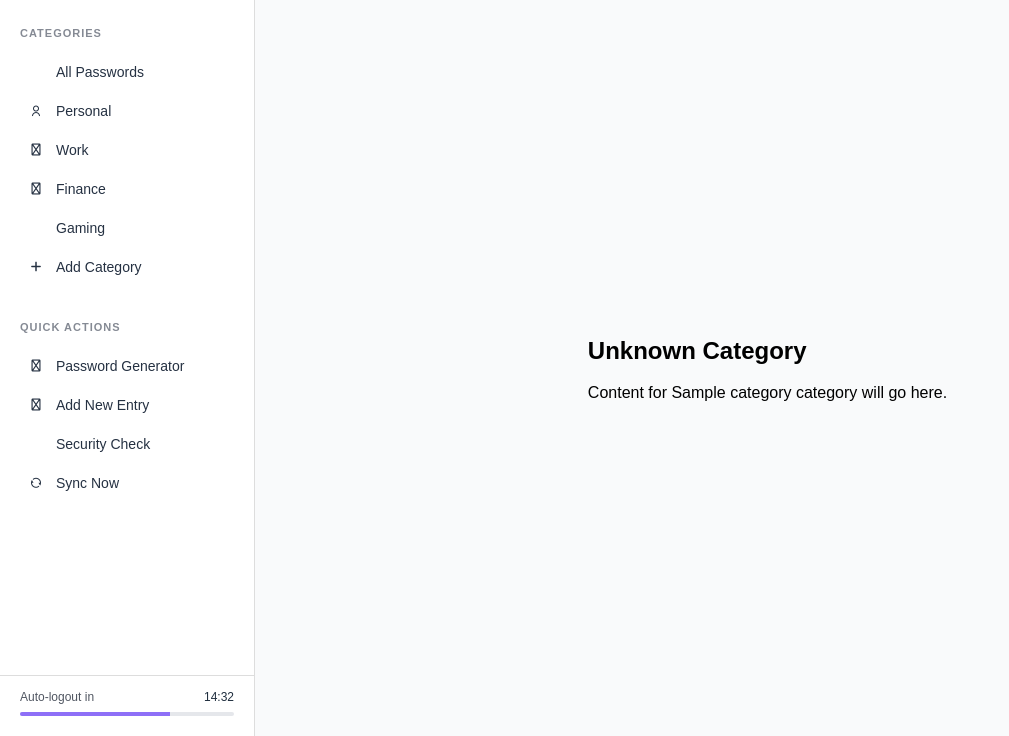
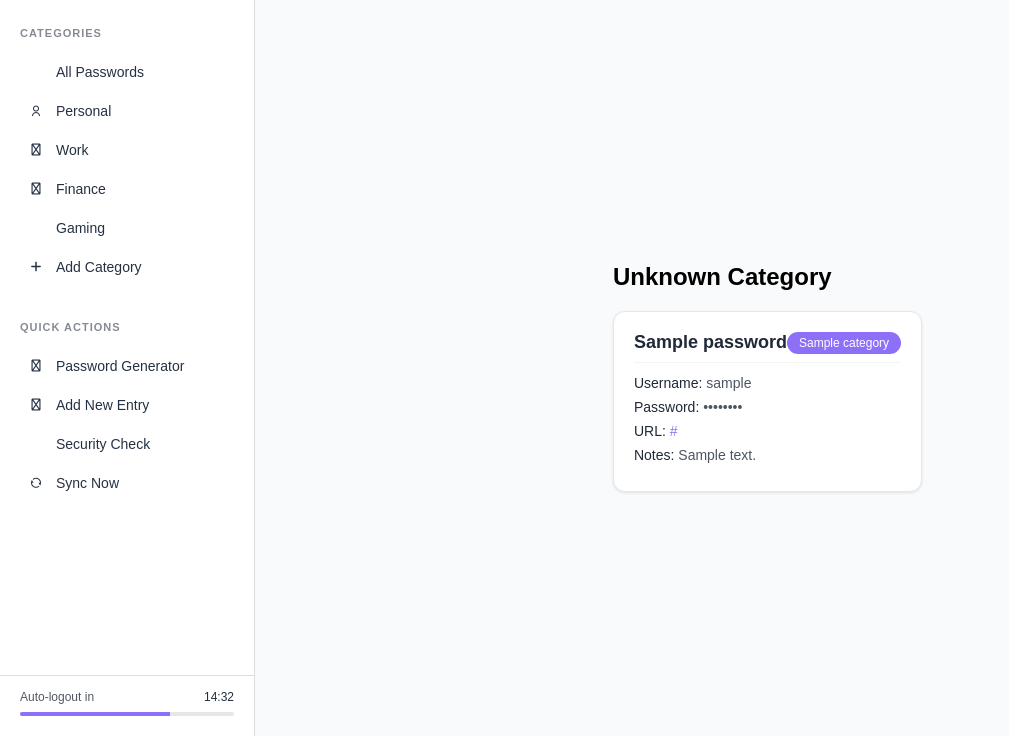
Before and after one commit to Arush2008/Password-manager, a Flask app: template templates/vault.html in a window 1280 px wide. Shown: the part 64-800 px from the top of the page, without its empty margins (0-1009 px from the left). Run offline with Flask 3, Linux system fonts and the light colour scheme; the template is opened without the code that fills it: most values are stand-ins (such as "Sample title", 1, 10 or a date in 2020); some libraries are stand-ins or nearby versions.

Commit message:
working password storage

```diff
--- a/static/style.css
+++ b/static/style.css
@@ -448,6 +448,75 @@ body.vault_page {
   padding: 20px;
 }
 
+/* Password List Styling */
+.password-list {
+  display: grid;
+  gap: 16px;
+  margin-top: 20px;
+}
+
+.password-card {
+  background: white;
+  border: 1px solid #e5e7eb;
+  border-radius: 12px;
+  padding: 20px;
+  box-shadow: 0 1px 3px rgba(0, 0, 0, 0.1);
+  transition: box-shadow 0.2s ease;
+}
+
+.password-card:hover {
+  box-shadow: 0 4px 12px rgba(0, 0, 0, 0.15);
+}
+
+.password-header {
+  display: flex;
+  justify-content: space-between;
+  align-items: center;
+  margin-bottom: 12px;
+  border-bottom: 1px solid #f3f4f6;
+  padding-bottom: 8px;
+}
+
+.password-header h3 {
+  margin: 0;
+  color: #1f2937;
+  font-size: 18px;
+  font-weight: 600;
+}
+
+.password-category {
+  background: #8e6ff7;
+  color: white;
+  padding: 4px 12px;
+  border-radius: 16px;
+  font-size: 12px;
+  font-weight: 500;
+}
+
+.password-details {
+  margin-top: 12px;
+}
+
+.password-details p {
+  margin: 8px 0;
+  color: #4b5563;
+  font-size: 14px;
+}
+
+.password-details strong {
+  color: #1f2937;
+  font-weight: 500;
+}
+
+.password-details a {
+  color: #8e6ff7;
+  text-decoration: none;
+}
+
+.password-details a:hover {
+  text-decoration: underline;
+}
+
 /* -------------------------------------------------- Password Generator Popup Styles -------------------------------------------------- */
 
 .popup-overlay {
--- a/templates/vault.html
+++ b/templates/vault.html
@@ -151,7 +151,32 @@
       {% else %}
         <h2>Unknown Category</h2>
       {% endif %}
-      <p>Content for {{ category }} category will go here.</p>
+
+      <!-- Display saved passwords -->
+      {% if passwords %}
+        <div class="password-list">
+          {% for password in passwords %}
+            <div class="password-card">
+              <div class="password-header">
+                <h3>{{ password.title }}</h3>
+                <span class="password-category">{{ password.category }}</span>
+              </div>
+              <div class="password-details">
+                <p><strong>Username:</strong> {{ password.username }}</p>
+                <p><strong>Password:</strong> ••••••••</p>
+                {% if password.url %}
+                  <p><strong>URL:</strong> <a href="{{ password.url }}" target="_blank">{{ password.url }}</a></p>
+                {% endif %}
+                {% if password.notes %}
+                  <p><strong>Notes:</strong> {{ password.notes }}</p>
+                {% endif %}
+              </div>
+            </div>
+          {% endfor %}
+        </div>
+      {% else %}
+        <p>No passwords saved in this category yet. <a href="{{ url_for('views.vault', category=category, popup='add-new-entry') }}">Add your first password entry!</a></p>
+      {% endif %}
     </div>
 
     <!------------------------------------- Password Generator Popup ------------------------------------->
@@ -208,26 +233,29 @@
         <h2>Add New Entry</h2>
         <a href="{{ url_for('views.vault', category=category) }}" class="close-btn">&times;</a>
         <div>
-          <form>
-            <label for="entry-website-app">Website/App</label><br>
-            <input type="text" id="entry-website-app" name="entry-website-app" required><br>
+          <form method="POST" action="{{ url_for('views.vault') }}">
+            <label for="title" class="text-label">Website/App</label><br>
+            <input type="text" id="title" name="title" class="text-input" required><br>
 
-            <label for="entry-username-email">Username/Email</label><br>
-            <input type="text" id="entry-username-email" name="entry-username-email" required><br>
+            <label for="username" class="text-label">Username/Email</label><br>
+            <input type="text" id="username" name="username" class="text-input" required><br>
 
-            <label for="entry-password">Password</label><br>
-            <input type="password" id="entry-password" name="entry-password" required><br>
+            <label for="password" class="text-label">Password</label><br>
+            <input type="password" id="password" name="password" class="text-input" required><br>
 
-            <label for="category-select">Category</label><br>
-            <select id="category-select" name="category-select">
+            <label for="url" class="text-label">Website URL (optional)</label><br>
+            <input type="url" id="url" name="url" class="text-input" placeholder="https://example.com"><br>
+
+            <label for="category" class="text-label">Category</label><br>
+            <select id="category" name="category" class="text-input">
               <option value="Personal" {% if category == 'Personal' %}selected{% endif %}>Personal</option>
               <option value="Work" {% if category == 'Work' %}selected{% endif %}>Work</option>
               <option value="Finance" {% if category == 'Finance' %}selected{% endif %}>Finance</option>
               <option value="Gaming" {% if category == 'Gaming' %}selected{% endif %}>Gaming</option>
             </select><br>
 
-            <label for="entry-notes">Notes (optional)</label><br>
-            <textarea id="entry-notes" name="entry-notes"></textarea><br>
+            <label for="notes" class="text-label">Notes (optional)</label><br>
+            <textarea id="notes" name="notes" class="text-input"></textarea><br>
 
             <label><input type="checkbox" id="auto-fill-btn" name="auto-fill-btn"> Auto-fill on websites/apps</label>
             <label><input type="checkbox" id="favorite-btn" name="favorite-btn"> Favorite</label><br>
```
Also changed, not shown: other parts of static/style.css (+92 -23 lines), views.py (+40 -4 lines).
